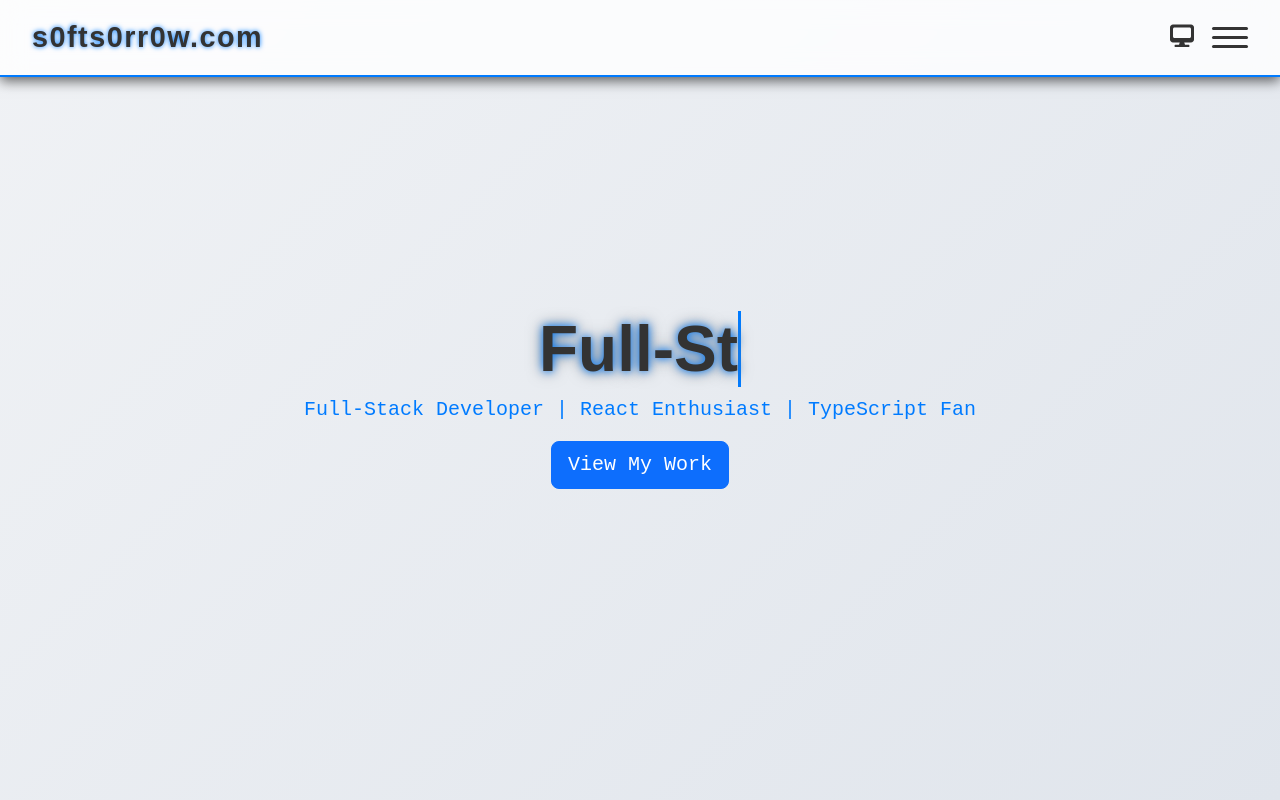
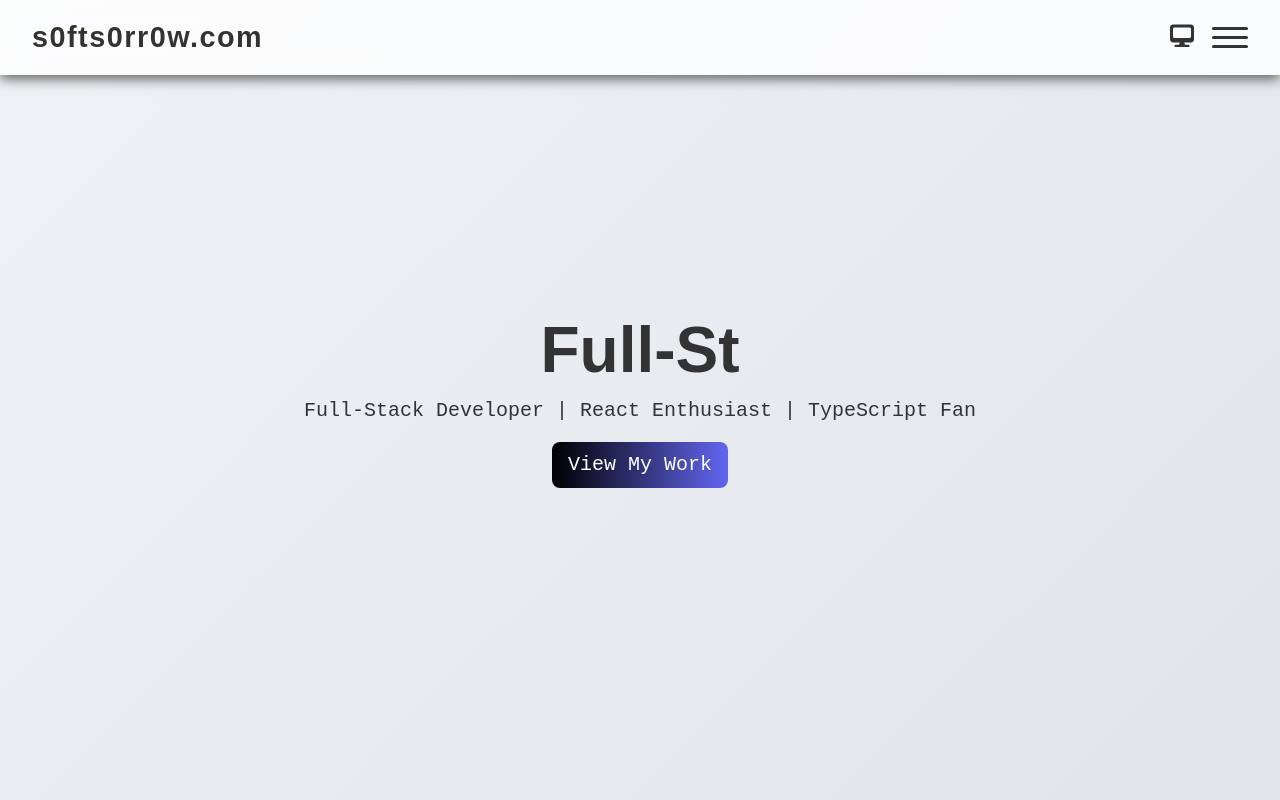
Before and after one commit to S0FTS0RR0W/s0fts0rr0w-portfolio, a React (Create React App) app: page / in a window 1280 px wide. Shown: the top 800 px of the page. Built offline with nearby package versions, Linux system fonts and the light colour scheme.

Commit message:
feat: added gradients to buttons to clean up styling

```diff
--- a/src/components/Hero.css
+++ b/src/components/Hero.css
@@ -71,3 +71,15 @@
   from, to { border-color: transparent; }
   50% { border-color: var(--primary-color); } /* Use theme variable */
 }
+
+.btn {
+  background-image: linear-gradient(to right, #000000, #6366F1);
+  border: none; /* remove default border */
+}
+
+.btn:hover {
+   background-position: right center; /* Change the gradient position on hover */
+    filter: brightness(1.1); /* Slightly brighten on hover */
+    transition: all 0.3s ease;
+    background-size: 200% auto; /* For background-position animation */
+}
--- a/src/components/Hero.tsx
+++ b/src/components/Hero.tsx
@@ -57,7 +57,7 @@ const Hero = () => {
       <Container className="text-center">
         <h1 className={`display-3 typewriter-text ${isPaused ? 'blinking-cursor' : ''}`}>{displayedText}</h1>
         <p className="lead">Full-Stack Developer | React Enthusiast | TypeScript Fan</p>
-        <Button variant="primary" size="lg" href="projects">
+        <Button className="btn" variant="primary" size="lg" href="projects">
           View My Work
         </Button>
       </Container>
--- a/src/index.css
+++ b/src/index.css
@@ -1,7 +1,7 @@
 :root {
   --background-color: linear-gradient(135deg, #f0f2f5 0%, #e0e5ec 100%);
   --text-color: #333333;
-  --primary-color: #007bff;
+  --primary-color: linear-gradient(45deg, #000, #007bff);
   --secondary-color: #6c757d;
   --card-background: #ffffff;
   --border-color: #dee2e6;
@@ -14,7 +14,7 @@
 body[data-theme='dark'] {
   --background-color: linear-gradient(135deg, #2c3e50 0%, #212529 100%);
   --text-color: #e0e0e0;
-  --primary-color: #61dafb;
+  --primary-color:#61dafb;
   --secondary-color: #adb5bd;
   --card-background: #343a40;
   --border-color: #495057;
```
